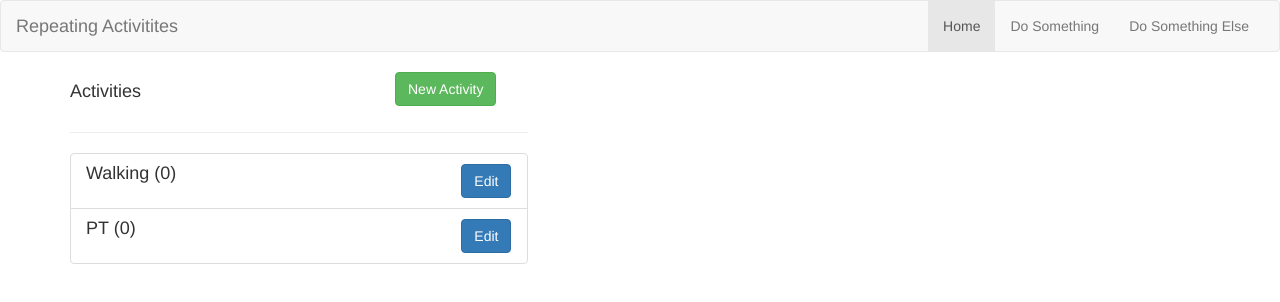
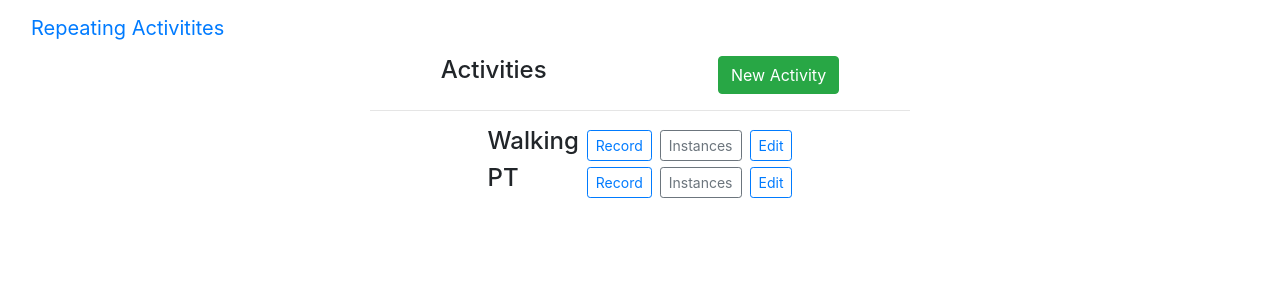
Before and after one commit to twilliamsark/prat, an Angular app: page /activities in a window 1280 px wide. Shown: the top 302 px of the page. Built offline with nearby package versions, Linux system fonts and the light colour scheme.

Commit message:
initial use of ngb-accordion to show activity instances
also
bootstrap 4.6
ng-bootstrap 11.0.1

```diff
--- a/package.json
+++ b/package.json
@@ -18,7 +18,8 @@
     "@angular/platform-browser": "^14.1.0",
     "@angular/platform-browser-dynamic": "^14.1.0",
     "@angular/router": "^14.1.0",
-    "bootstrap": "^3.4.1",
+    "@ng-bootstrap/ng-bootstrap": "^11.0.1",
+    "bootstrap": "^4.6.0",
     "rxjs": "~7.5.0",
     "tslib": "^2.3.0",
     "zone.js": "~0.11.4"
--- a/src/app/activities/activities.component.html
+++ b/src/app/activities/activities.component.html
@@ -1,5 +1,7 @@
 <div class="row">
-  <div class="col-md-5">
+  <div class="col-md-3"></div>
+  <div class="col-md-6">
     <app-activity-list></app-activity-list>
   </div>
+  <div class="col-md-3"></div>
 </div>
--- a/src/app/activity-instance/activity-instance.component.html
+++ b/src/app/activity-instance/activity-instance.component.html
@@ -1,9 +1,8 @@
-<div class="row">
+<div class="row justify-content-between">
   <div class="col-xs-4">
     <strong>{{ instance.completed() }}</strong>
   </div>
-  <div class="col-xs-8">
-    <div class="pull-right">
+  <div class="col-xs-4">
       <!-- TODO: add button to record note -->
       <!-- TODO: add button to uncomplete instance -->
       <!-- TODO: add button to hide instance -->
@@ -19,5 +18,4 @@
       class="btn btn-danger">
       Delete</button>
     </div>
-  </div>
 </div>
--- a/src/app/activity-list/activity-list.component.html
+++ b/src/app/activity-list/activity-list.component.html
@@ -1,5 +1,5 @@
-<div class="row">
-  <div class="col-xs-8">
+<div class="row justify-content-around">
+  <div class="col-xs-4">
     <h4>Activities</h4>
   </div>
   <div class="col-xs-4">
@@ -10,15 +10,48 @@
   </div>
 </div>
 <hr>
-<div class="row">
+<!-- <div class="row" *ngFor="let currentActivity of activities; let i = index">
   <div class="col-xs-12">
-    <ul class="list-group">
-      <app-activity
-        class="list-group-item"
-        *ngFor="let currentActivity of activities; let i = index"
-        [activity]="currentActivity"
-        [index]="i">
-      </app-activity>
-    </ul>
+    <strong>Bob</strong>
+    <h4>{{ currentActivity.activity_type }} ({{ currentActivity.instances.length }})</h4>
+  </div>
+</div> -->
+<div class="row justify-content-center">
+  <div class="col-xs-12">
+    <ngb-accordion #a="ngbAccordion" [closeOthers]="true" activeIds="">
+
+        <ngb-panel
+          *ngFor="let currentActivity of activities; let i = index"
+          id="activity-{{i}}">
+          <ng-template ngbPanelHeader>
+            <div class="d-flex align-items-center justify-content-between">
+              <h4>{{currentActivity.activity_type}}</h4>
+              <div>
+                <button
+                  class="btn btn-sm btn-outline-primary ml-2"
+                  (click)="onRecordInstance(currentActivity); a.expand('activity-'+i)"
+                >Record</button>
+                <button ngbPanelToggle class="btn btn-sm btn-outline-secondary ml-2">Instances</button>
+                <a [routerLink]="[i, 'edit']">
+                  <button type="button" class="btn btn-sm btn-outline-primary ml-2">Edit</button>
+                </a>
+              </div>
+            </div>
+          </ng-template>
+          <ng-template ngbPanelContent>
+            <div class="row justify-content-center">
+              <ul class="list-group">
+                <app-activity-instance
+                  class="list-group-item"
+                  *ngFor="let instance of currentActivity.instances; let instanceIndex = index"
+                  [instance]="instance"
+                  [index]="instanceIndex">
+                </app-activity-instance>
+              </ul>
+            </div>
+          </ng-template>
+        </ngb-panel>
+
+    </ngb-accordion>
   </div>
 </div>
--- a/src/app/activity-list/activity-list.component.ts
+++ b/src/app/activity-list/activity-list.component.ts
@@ -15,7 +15,7 @@ export class ActivityListComponent implements OnInit, OnDestroy {
 
   ngOnInit(): void {
     this.activities = this.activityService.activities;
-
+    console.log(this.activities);
     this.activitiesChangedSubscription =
       this.activityService.activitiesChanged.subscribe(
         () => {
@@ -38,6 +38,10 @@ export class ActivityListComponent implements OnInit, OnDestroy {
     // lastOne.complete();
   }
 
+  onRecordInstance(activity: RepeatingActivity) {
+    this.activityService.newInstance(activity).complete();
+  }
+
   ngOnDestroy(): void {
     this.activitiesChangedSubscription.unsubscribe();
   }
--- a/src/app/activity/activity.component.html
+++ b/src/app/activity/activity.component.html
@@ -1,20 +1,15 @@
-<div class="row">
-  <a [routerLink]="[index]"
-    routerLinkActive="active"
-    class="col-xs-10 pull-left"
-    style="cursor: pointer;">
-    <h4 class="list-group-item-heading">
-      {{ activity.activity_type }} ({{ activity.instances.length }})
-    </h4>
-    <!-- <p class="list-group-item-text">
-      {{ activity.day }} ({{ activity.instances.length }})
-    </p> -->
-  </a>
-  <div class="col-xs-2">
-    <div class="pull-right">
-      <a [routerLink]="[index, 'edit']">
-        <button type="button" class="btn btn-primary">Edit</button>
-      </a>
+<ngb-panel [id]="'activity_panel+'+index">
+  <ng-template ngbPanelHeader>
+    <div class="d-flex align-items-center justify-content-between">
+      <h4>{{ activity.activity-type }} ({{ activity.instances.length }})</h4>
+      <div>
+        <button class="btn btn-sm btn-primary">Record</button>
+        <button class="btn btn-sm btn-primary">List</button>
+        <button class="btn btn-sm btn-primary">Edit</button>
+      </div>
     </div>
-  </div>
-</div>
+  </ng-template>
+  <ng-template ngbPanelContent>
+    <strong>Bob</strong>
+  </ng-template>
+</ngb-panel>
--- a/src/app/app.module.ts
+++ b/src/app/app.module.ts
@@ -1,6 +1,9 @@
 import { NgModule } from '@angular/core';
 import { ReactiveFormsModule } from '@angular/forms';
 import { BrowserModule } from '@angular/platform-browser';
+
+import { NgbModule } from '@ng-bootstrap/ng-bootstrap';
+
 import { RepeatingActivityService } from 'src/services/repeating-activity.service';
 
 import { AppRoutingModule } from './app-routing.module';
@@ -29,7 +32,8 @@ import { ActivityEditComponent } from './activity-edit/activity-edit.component';
   imports: [
     BrowserModule,
     ReactiveFormsModule,
-    AppRoutingModule
+    AppRoutingModule,
+    NgbModule
   ],
   providers: [RepeatingActivityService],
   bootstrap: [AppComponent]
--- a/src/app/header/header.component.html
+++ b/src/app/header/header.component.html
@@ -2,17 +2,6 @@
   <div class="container-fluid">
     <div class="navbar-header">
       <a routerLink="/" class="navbar-brand">Repeating Activitites</a>
-      <button type="button" class="navbar-toggle" (click)="collapsed=!collapsed">
-        <span class="icon-bar" *ngFor="let iconBar of [1, 2, 3]"></span>
-      </button>
-    </div>
-    <!-- TODO: collapse navbar after it is used or clicked away from -->
-    <div class="navbar-collapse" [class.collapse]="collapsed">
-      <ul class="nav navbar-nav navbar-right">
-        <li routerLinkActive="active"><a routerLink="/" >Home</a></li>
-        <li routerLinkActive="active"><a >Do Something</a></li>
-        <li routerLinkActive="active"><a >Do Something Else</a></li>
-      </ul>
     </div>
   </div>
 </nav>
```
Also changed, not shown: 1 other file (tests, documents, lock files or other folders).
